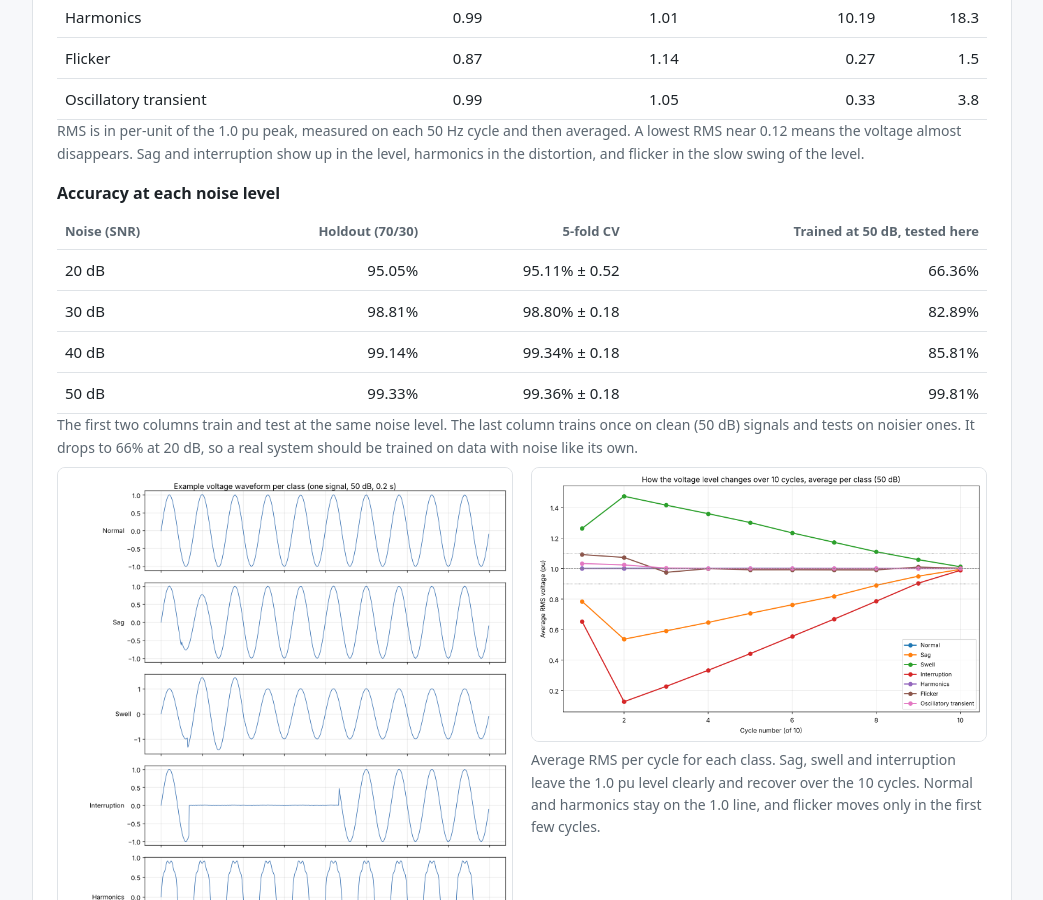
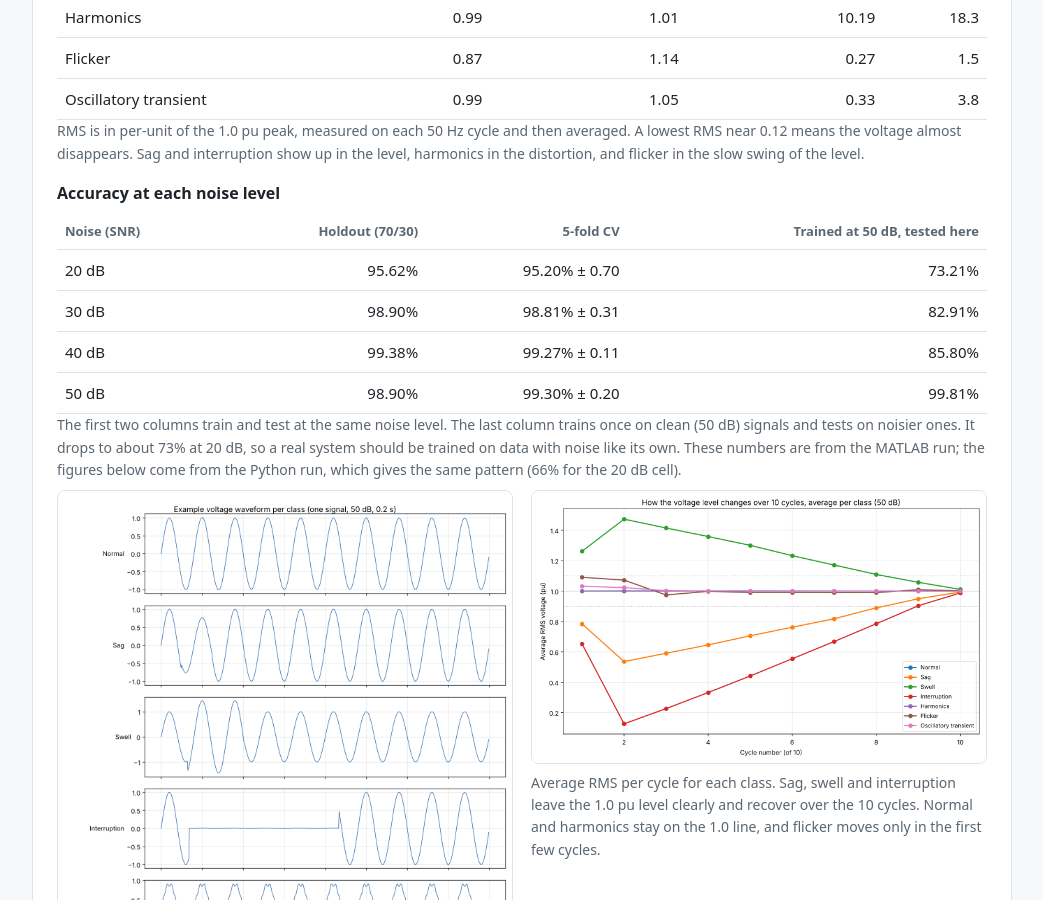
Before and after one commit to SumaAcharya/SumaAcharya.github.io, a Jekyll site: the page pq-classification/index.html, which Jekyll copies as it is, in a window 1280 px wide and 900 px high, scrolled down 2936 px. Shown: the whole window, without its empty margins (118-1161 px from the left). Built offline with Jekyll 4.4.1, drawn with Linux system fonts in a browser that asks for light colours.

Commit message:
Use MATLAB run numbers for the GitHub dataset accuracy table
Co-Authored-By: Claude Haiku 5.5 <noreply@anthropic.com>
Claude-Session: https://claude.ai/code/session_01XgHpHjcXs9ZsT4pXBJ5wU2

```diff
--- a/pq-classification/index.html
+++ b/pq-classification/index.html
@@ -170,13 +170,13 @@ a { color: var(--accent); }
   <div class="table-wrap">
   <table>
     <tr><th>Noise (SNR)</th><th class="n">Holdout (70/30)</th><th class="n">5-fold CV</th><th class="n">Trained at 50 dB, tested here</th></tr>
-    <tr><td>20 dB</td><td class="n">95.05%</td><td class="n">95.11% ± 0.52</td><td class="n">66.36%</td></tr>
-    <tr><td>30 dB</td><td class="n">98.81%</td><td class="n">98.80% ± 0.18</td><td class="n">82.89%</td></tr>
-    <tr><td>40 dB</td><td class="n">99.14%</td><td class="n">99.34% ± 0.18</td><td class="n">85.81%</td></tr>
-    <tr><td>50 dB</td><td class="n">99.33%</td><td class="n">99.36% ± 0.18</td><td class="n">99.81%</td></tr>
+    <tr><td>20 dB</td><td class="n">95.62%</td><td class="n">95.20% ± 0.70</td><td class="n">73.21%</td></tr>
+    <tr><td>30 dB</td><td class="n">98.90%</td><td class="n">98.81% ± 0.31</td><td class="n">82.91%</td></tr>
+    <tr><td>40 dB</td><td class="n">99.38%</td><td class="n">99.27% ± 0.11</td><td class="n">85.80%</td></tr>
+    <tr><td>50 dB</td><td class="n">98.90%</td><td class="n">99.30% ± 0.20</td><td class="n">99.81%</td></tr>
   </table>
   </div>
-  <p class="note">The first two columns train and test at the same noise level. The last column trains once on clean (50 dB) signals and tests on noisier ones. It drops to 66% at 20 dB, so a real system should be trained on data with noise like its own.</p>
+  <p class="note">The first two columns train and test at the same noise level. The last column trains once on clean (50 dB) signals and tests on noisier ones. It drops to about 73% at 20 dB, so a real system should be trained on data with noise like its own. These numbers are from the MATLAB run; the figures below come from the Python run, which gives the same pattern (66% for the 20 dB cell).</p>
 
   <div class="grid2">
     <figure style="margin:0">
```
